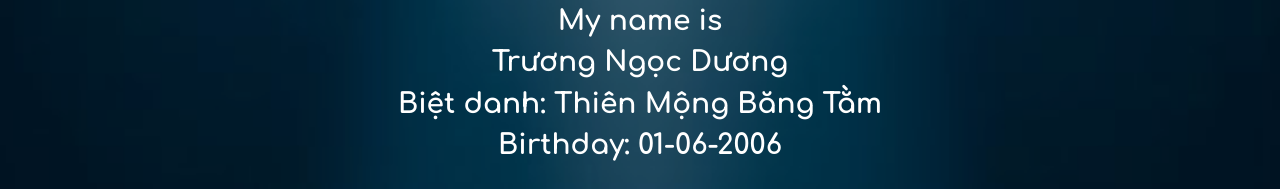
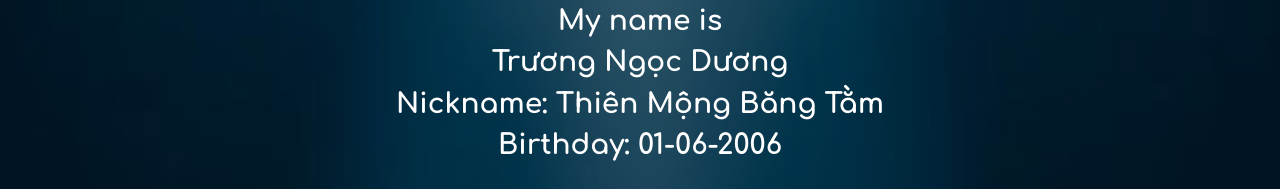
Before and after one commit to ngocduongea/truongngocduong, a plain HTML site: page index.html in a window 1280 px wide. Shown: the part 221-410 px from the top of the page. Drawn offline with nearby package versions, Linux system fonts and the light colour scheme.

Commit message:
Change 'Biệt danh' to 'Nickname' in index.html

```diff
--- a/index.html
+++ b/index.html
@@ -28,7 +28,7 @@
             <h1 class="h3 fw-bold">Hello!</h1>
             <h1 class="h3 fw-bold">My name is</h1>
             <h1 class="h3 fw-bold">Trương Ngọc Dương</h1>
-            <h1 class="h3 fw-bold">Biệt danh: Thiên Mộng Băng Tằm</h1>
+            <h1 class="h3 fw-bold">Nickname: Thiên Mộng Băng Tằm</h1>
             <h1 class="h3 fw-bold">Birthday: 01-06-2006</h1>
         </header>
 
```
